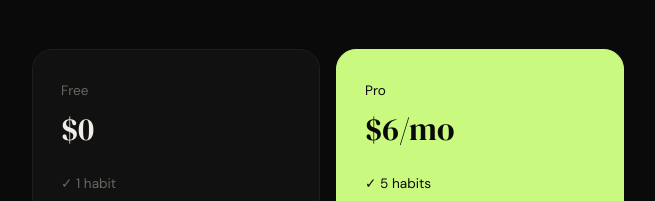
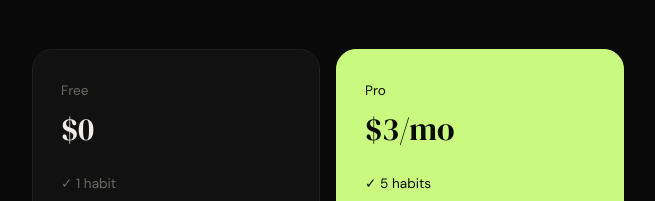
Before and after one commit to hunainadhi/mirrorlog, a Next.js app: page / in a window 1280 px wide. Shown: the part 2174-2375 px from the top of the page, without its empty margins (312-967 px from the left). Built offline with nearby package versions, Linux system fonts and the light colour scheme; no server answers.

Commit message:
pricing: lower pro plan to /mo and /yr

```diff
--- a/app/page.tsx
+++ b/app/page.tsx
@@ -262,7 +262,7 @@ export default async function LandingPage() {
               },
               {
                 name: "Pro",
-                price: "$6/mo",
+                price: "$3/mo",
                 features: ["5 habits", "8 raters", "Full history", "AI weekly summary"],
                 cta: "Upgrade to Pro",
                 href: "/sign-up",
--- a/components/settings/SettingsClient.tsx
+++ b/components/settings/SettingsClient.tsx
@@ -178,7 +178,7 @@ export default function SettingsClient({ user, monthlyPriceId, yearlyPriceId }:
                     fontFamily: "'DM Sans', sans-serif",
                   }}
                 >
-                  {cycle === "monthly" ? "Monthly — $6" : "Yearly — $48"}
+                  {cycle === "monthly" ? "Monthly — $3" : "Yearly — $24"}
                   {cycle === "yearly" && (
                     <span style={{ marginLeft: "6px", fontSize: "0.7rem" }}>Save 33%</span>
                   )}
@@ -225,7 +225,7 @@ export default function SettingsClient({ user, monthlyPriceId, yearlyPriceId }:
                 fontFamily: "'DM Sans', sans-serif",
               }}
             >
-              {loading === "upgrade" ? "Redirecting..." : `Upgrade to Pro — ${billingCycle === "monthly" ? "$6/mo" : "$48/yr"}`}
+              {loading === "upgrade" ? "Redirecting..." : `Upgrade to Pro — ${billingCycle === "monthly" ? "$3/mo" : "$24/yr"}`}
             </button>
           </div>
         )}
```
